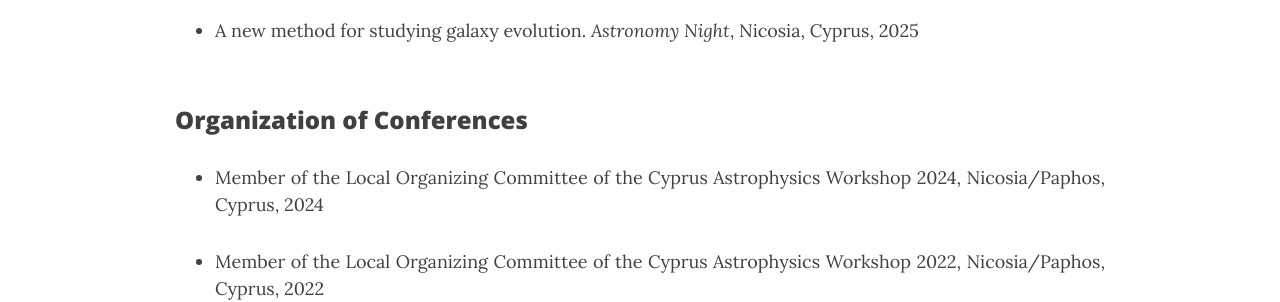
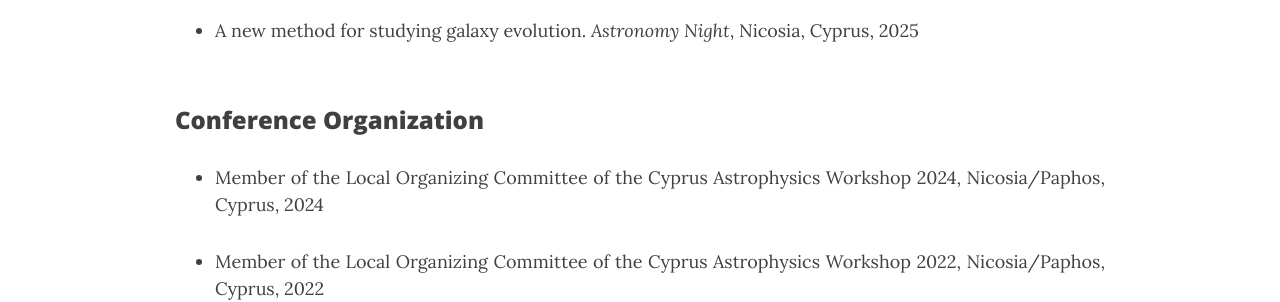
Before and after one commit to ch-var/ch-var.github.io, a Jekyll site: the page built from CV.html, in a window 1280 px wide and 900 px high, scrolled down 5914 px. Shown: the part 157-459 px from the top of the window. Built offline with Jekyll 4.4.1, drawn with Linux system fonts in a browser that asks for light colours; formulas are drawn with MathJax 3.

Commit message:
Update CV.html

```diff
--- a/CV.html
+++ b/CV.html
@@ -157,7 +157,7 @@
 <li class="responsive-margin">A new method for studying galaxy evolution. <i>Astronomy Night</i>, Nicosia, Cyprus, 2025</li>
 </ul>
 <br>
-<p style="font-family: var(--header-font); font-weight: 800; line-height: 1.1; font-size: 1.5rem; margin-top: 1.25rem;">Organization of Conferences</p>
+<p style="font-family: var(--header-font); font-weight: 800; line-height: 1.1; font-size: 1.5rem; margin-top: 1.25rem;">Conference Organization</p>
 <ul>
 <li class="responsive-margin">Member of the Local Organizing Committee of the Cyprus Astrophysics Workshop 2024, Nicosia/Paphos, Cyprus, 2024</li>
 <p></p>
```
